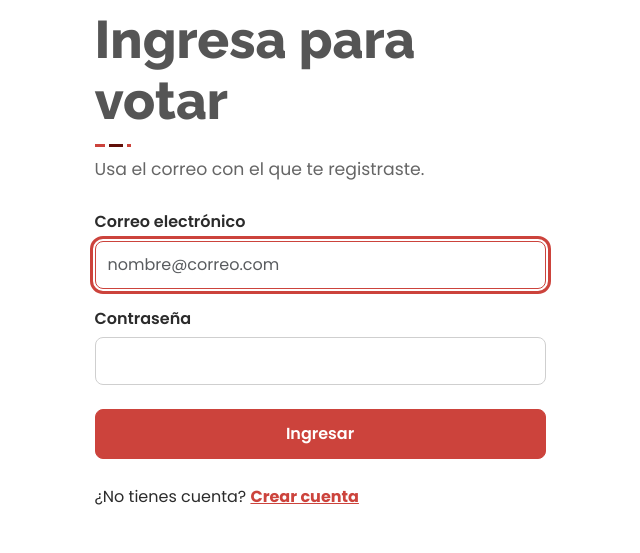
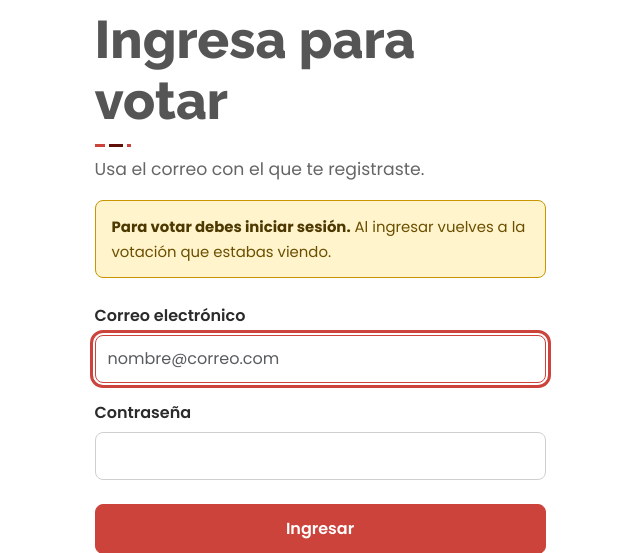
Before and after one commit to JAng3l-98/votaciones-festival-2027, a Django app: a page that uses templates/registration/login.html in a window 1280 px wide. Shown: the part 170-723 px from the top of the page, without its empty margins (320-960 px from the left). Run offline with Django 5.2, Linux system fonts and the light colour scheme; tables that the repository leaves empty hold one stand-in row (values such as "Sample post"); parts of the project's set-up code (start-up, migrations or seed data) failed here and were passed over; some libraries are stand-ins or nearby versions.

Commit message:
Ajusta Mis votos: aviso de ingreso para votar y solo votaciones abiertas

```diff
--- a/cuentas/test_mis_votos.py
+++ b/cuentas/test_mis_votos.py
@@ -47,3 +47,7 @@ class MisVotosTests(TestCase):
         respuesta = self.client.get(self.url)
         self.assertNotContains(respuesta, voto_de_otro.comprobante)
         self.assertEqual(respuesta.context["votos"], [])
+
+    def test_cp04_el_ingreso_avisa_que_hay_que_iniciar_sesion_para_votar(self):
+        respuesta = self.client.get(f"{reverse('cuentas:login')}?next={self.cancion.get_absolute_url()}")
+        self.assertContains(respuesta, "Para votar debes iniciar sesión")
--- a/templates/cuentas/mis_votos.html
+++ b/templates/cuentas/mis_votos.html
@@ -41,7 +41,7 @@
           {% endfor %}
         </ul>
       {% else %}
-        <p>Ya votaste en todas las categorías de esta edición.</p>
+        <p>Por ahora no hay otras votaciones abiertas en las que puedas votar.</p>
       {% endif %}
     {% else %}
       <p class="lead mt-2">Aún no hay ediciones registradas.</p>
--- a/templates/registration/login.html
+++ b/templates/registration/login.html
@@ -8,6 +8,10 @@
     <div class="row justify-content-center"><div class="col-md-8 col-lg-5">
       <h1>Ingresa para votar</h1>
       <p class="lead mt-2">Usa el correo con el que te registraste.</p>
+      {% if next and not user.is_authenticated %}
+        {# Entrega 3: el usuario llegó aquí al intentar votar sin sesión (CP-04) #}
+        <div class="nota-pendiente mt-3" role="status"><strong>Para votar debes iniciar sesión.</strong> Al ingresar vuelves a la votación que estabas viendo.</div>
+      {% endif %}
 
       <form method="post" class="mt-4" novalidate>
         {% csrf_token %}
```
Also changed, not shown: cuentas/views.py (+10 -3 lines).
